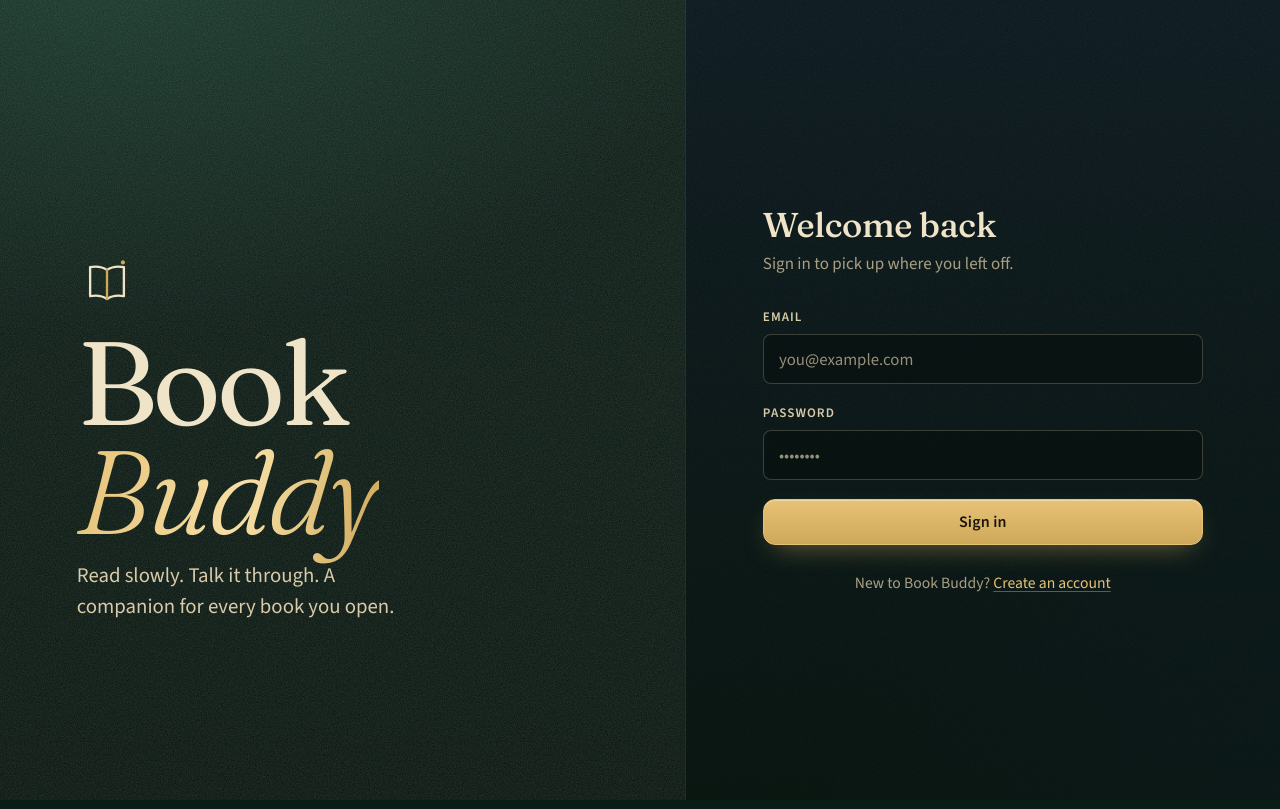
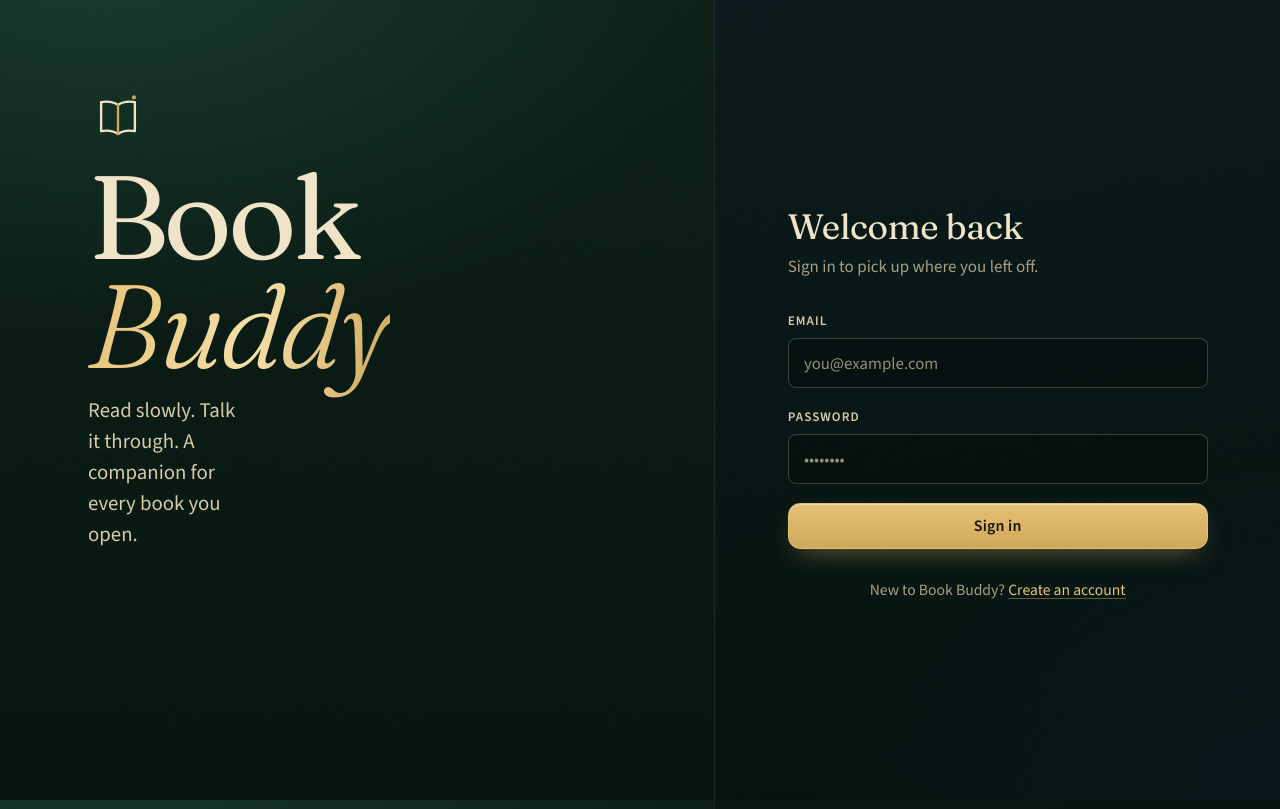
Before and after one commit to devproduce/BookBuddy-, a React (Vite) app in the folder web/: page /login in a window 1280 px wide. Built offline with nearby package versions, Linux system fonts and the light colour scheme; no server answers.

Commit message:
Make auth a brand-first reading-room entry.
Co-authored-by: Cursor <cursoragent@cursor.com>

```diff
--- a/web/src/i18n/en.ts
+++ b/web/src/i18n/en.ts
@@ -71,6 +71,10 @@ export const en = {
   },
 
   auth: {
+    tagline: 'Read slowly. Talk it through. A companion for every book you open.',
+    quote:
+      'The books on your shelf already know you. Book Buddy helps you listen—and recognize yourself in the pages.',
+    quoteCite: 'Book Buddy',
     login: {
       title: 'Welcome back',
       subtitle: 'Sign in to pick up where you left off.',
--- a/web/src/index.css
+++ b/web/src/index.css
@@ -512,61 +512,68 @@ select option {
   min-height: 100vh;
   min-height: 100dvh;
   display: grid;
-  grid-template-columns: minmax(0, 1.15fr) minmax(0, 1fr);
+  grid-template-columns: minmax(0, 1.2fr) minmax(0, 0.95fr);
 }
 .auth__hero {
   display: flex;
   flex-direction: column;
   justify-content: space-between;
-  gap: 3rem;
-  padding: clamp(2rem, 6vw, 5rem);
-  animation: fade 0.9s var(--ease) both;
+  gap: 3.5rem;
+  padding: clamp(2.25rem, 7vw, 5.5rem);
+  animation: fade var(--duration-slow) var(--ease) both;
 }
 .auth__hero .brand-hero {
   margin-top: auto;
-  animation: rise 0.8s var(--ease) both;
+  max-width: 18ch;
+  animation: rise 0.85s var(--ease) both;
+}
+.auth__hero .brand-hero__tagline {
+  max-width: 32ch;
 }
 .auth__quote {
   margin: 0;
-  max-width: 36ch;
-  padding-left: 1.1rem;
-  border-left: 2px solid var(--brass-deep);
+  max-width: 38ch;
+  padding-left: 1.15rem;
+  border-left: 2px solid var(--brass);
   font-family: var(--font-display);
   font-style: italic;
-  font-size: 1.15rem;
-  color: var(--parchment-dim);
-  animation: rise 0.8s 0.2s var(--ease) both;
+  font-size: clamp(1.05rem, 1.6vw, 1.2rem);
+  line-height: 1.55;
+  color: var(--parchment-soft);
+  animation: rise 0.85s calc(var(--stagger) * 3) var(--ease) both;
 }
 .auth__quote cite {
   display: block;
-  margin-top: 0.4rem;
-  font: 600 0.8rem var(--font-body);
+  margin-top: 0.55rem;
+  font: 600 0.78rem var(--font-body);
   font-style: normal;
-  letter-spacing: 0.14em;
+  letter-spacing: 0.16em;
   text-transform: uppercase;
-  color: var(--parchment-faint);
+  color: var(--brass-deep);
 }
 .auth__panel {
   display: grid;
   place-items: center;
-  padding: 2rem clamp(1rem, 4vw, 3rem);
-  background: linear-gradient(180deg, rgb(10 20 36 / 0.55), rgb(6 19 14 / 0.75));
+  padding: 2rem clamp(1.25rem, 4vw, 3.25rem);
+  background: linear-gradient(165deg, rgb(10 20 36 / 0.4), rgb(6 19 14 / 0.55));
   border-left: 1px solid var(--border);
 }
 .auth__card {
-  width: min(100%, 440px);
-  animation: rise 0.7s 0.1s var(--ease) both;
+  width: min(100%, 420px);
+  animation: rise 0.7s var(--stagger) var(--ease) both;
 }
 .auth__title {
-  font-size: 2.15rem;
-  margin-bottom: 0.4rem;
+  font-size: clamp(1.85rem, 3vw, 2.2rem);
+  font-weight: 400;
+  margin-bottom: 0.35rem;
 }
 .auth__sub {
   color: var(--text-muted);
-  margin-bottom: 1.75rem;
+  margin-bottom: 1.85rem;
+  max-width: 36ch;
 }
 .auth__switch {
-  margin-top: 1.6rem;
+  margin-top: 1.75rem;
   text-align: center;
   color: var(--text-muted);
   font-size: 0.98rem;
@@ -578,11 +585,12 @@ select option {
     grid-template-rows: auto 1fr;
   }
   .auth__hero {
-    padding: 2.5rem 1.5rem 1.5rem;
-    gap: 0;
+    padding: 2.25rem 1.5rem 1.25rem;
+    gap: 1.25rem;
   }
   .auth__hero .brand-hero {
     margin-top: 0;
+    max-width: none;
   }
   .auth__quote {
     display: none;
@@ -591,8 +599,9 @@ select option {
     border-left: 0;
     border-top: 1px solid var(--border);
     align-items: start;
-    padding-top: 2rem;
-    border-radius: 28px 28px 0 0;
+    padding-top: 1.75rem;
+    border-radius: var(--radius-lg) var(--radius-lg) 0 0;
+    background: linear-gradient(180deg, rgb(10 20 36 / 0.35), transparent 40%);
   }
 }
 
--- a/web/src/pages/AuthLayout.tsx
+++ b/web/src/pages/AuthLayout.tsx
@@ -1,14 +1,16 @@
 import type { ReactNode } from 'react'
 import { BrandHero } from '../components/BrandMark'
+import { strings } from '../i18n'
 
 export function AuthLayout({ children }: { children: ReactNode }) {
+  const t = strings.auth
   return (
     <div className="auth">
       <div className="auth__hero">
-        <BrandHero tagline="Read slowly. Talk it through. A companion for every book you open." />
+        <BrandHero tagline={t.tagline} />
         <blockquote className="auth__quote">
-          “A reader lives a thousand lives before he dies.”
-          <cite>George R. R. Martin</cite>
+          {t.quote}
+          <cite>{t.quoteCite}</cite>
         </blockquote>
       </div>
       <main className="auth__panel" id="main-content">
```
